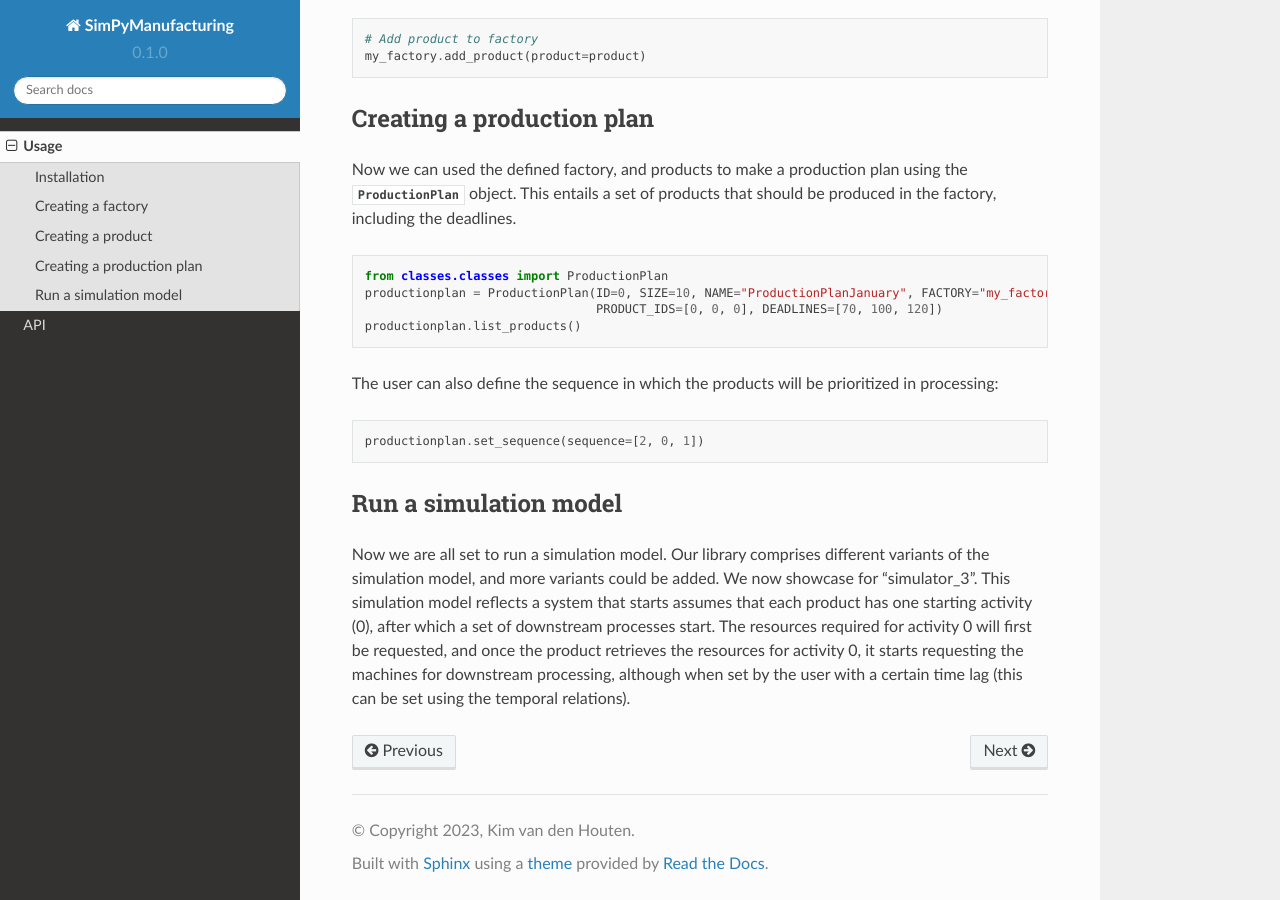
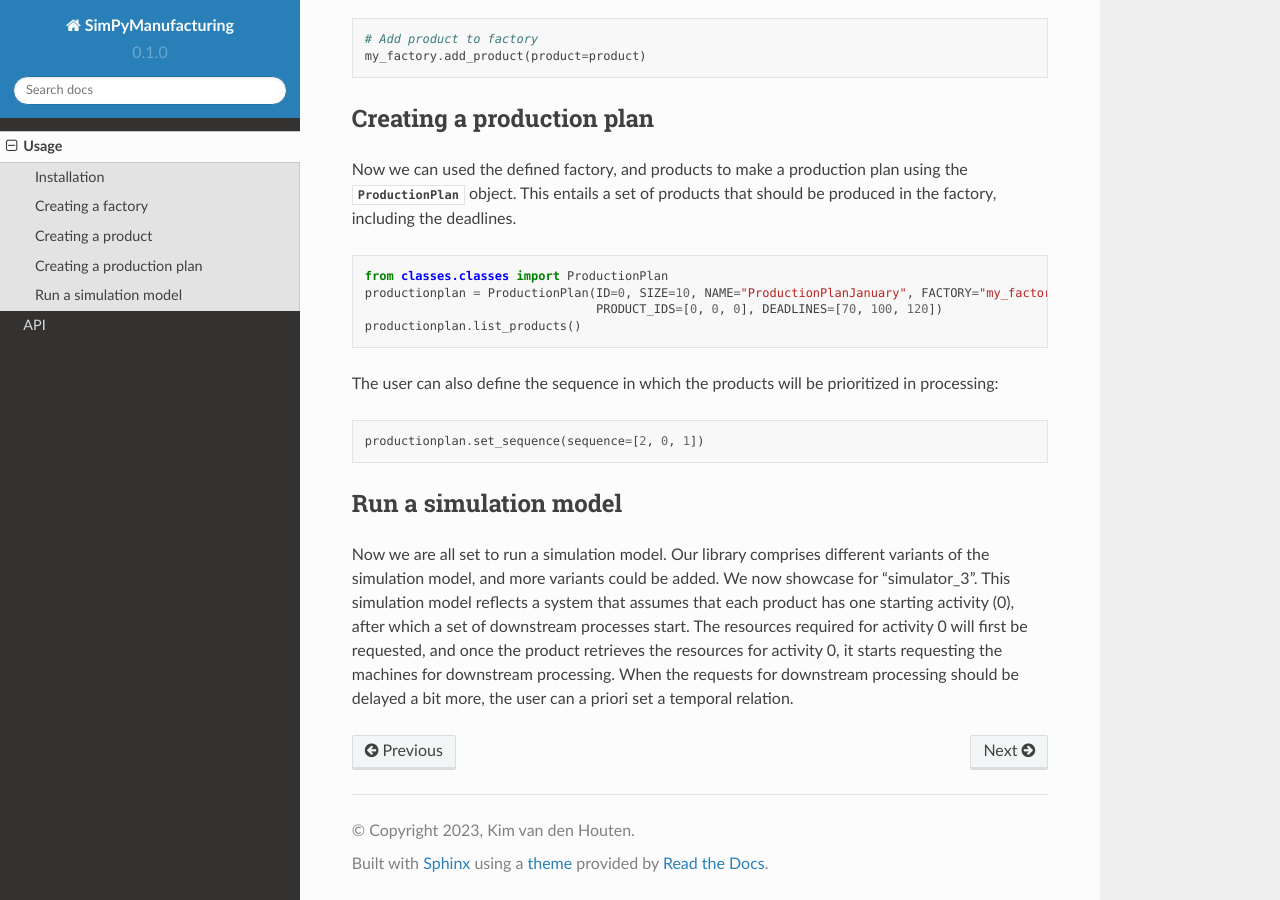
Before and after one commit to kimvandenhouten/SimPyManufacturing-documentation, a Sphinx documentation site: the page built from docs/source/usage.rst, in a window 1280 px wide and 900 px high, scrolled down 1273 px. Built offline with Sphinx 7.4.7 and the Read the Docs theme 2.0.0, drawn with Linux system fonts in a browser that asks for light colours.

Commit message:
Update usage.rst

```diff
--- a/docs/source/usage.rst
+++ b/docs/source/usage.rst
@@ -87,4 +87,4 @@
 
 Run a simulation model
 ----------------------
-Now we are all set to run a simulation model. Our library comprises different variants of the simulation model, and more variants could be added. We now showcase for "simulator_3". This simulation model reflects a system that starts assumes that each product has one starting activity (0), after which a set of downstream processes start. The resources required for activity 0 will first be requested, and once the product retrieves the resources for activity 0, it starts requesting the machines for downstream processing, although when set by the user with a certain time lag (this can be set using the temporal relations).
+Now we are all set to run a simulation model. Our library comprises different variants of the simulation model, and more variants could be added. We now showcase for "simulator_3". This simulation model reflects a system that assumes that each product has one starting activity (0), after which a set of downstream processes start. The resources required for activity 0 will first be requested, and once the product retrieves the resources for activity 0, it starts requesting the machines for downstream processing. When the requests for downstream processing should be delayed a bit more, the user can a priori set a temporal relation.
```
